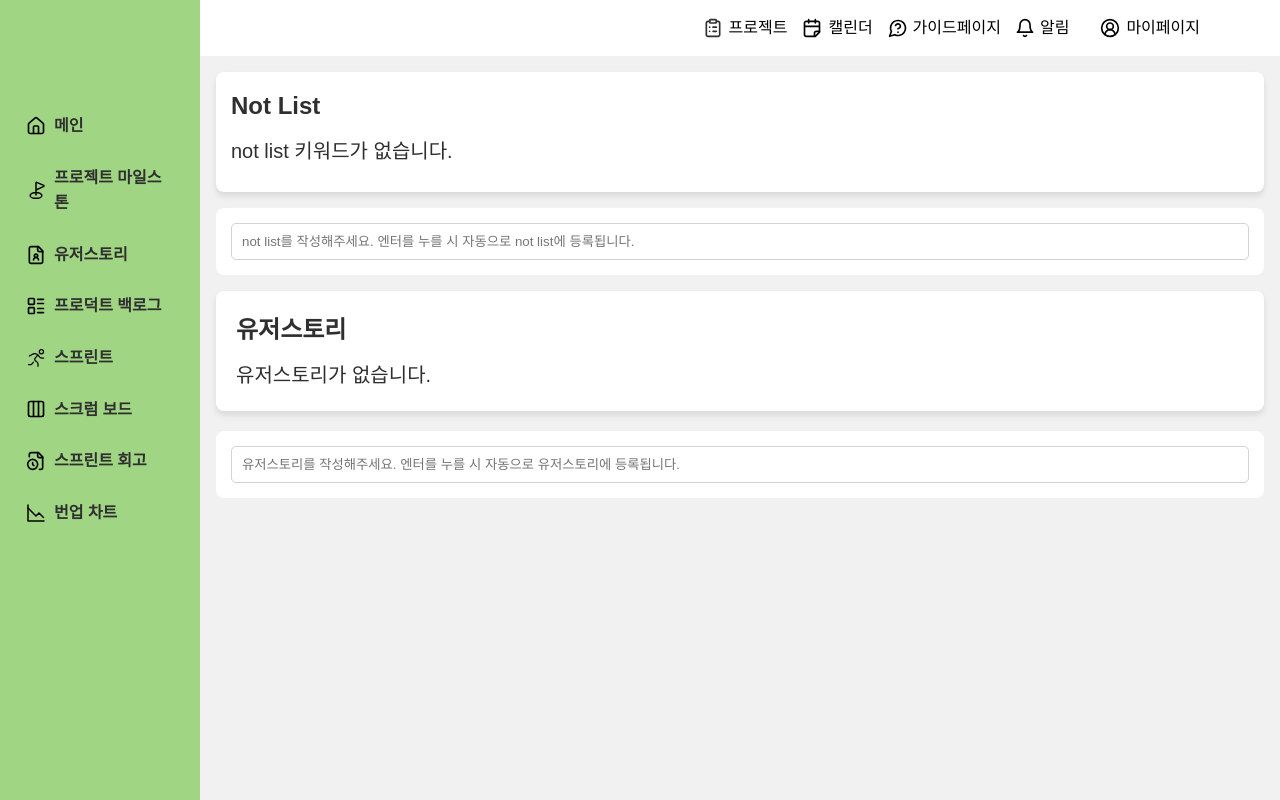
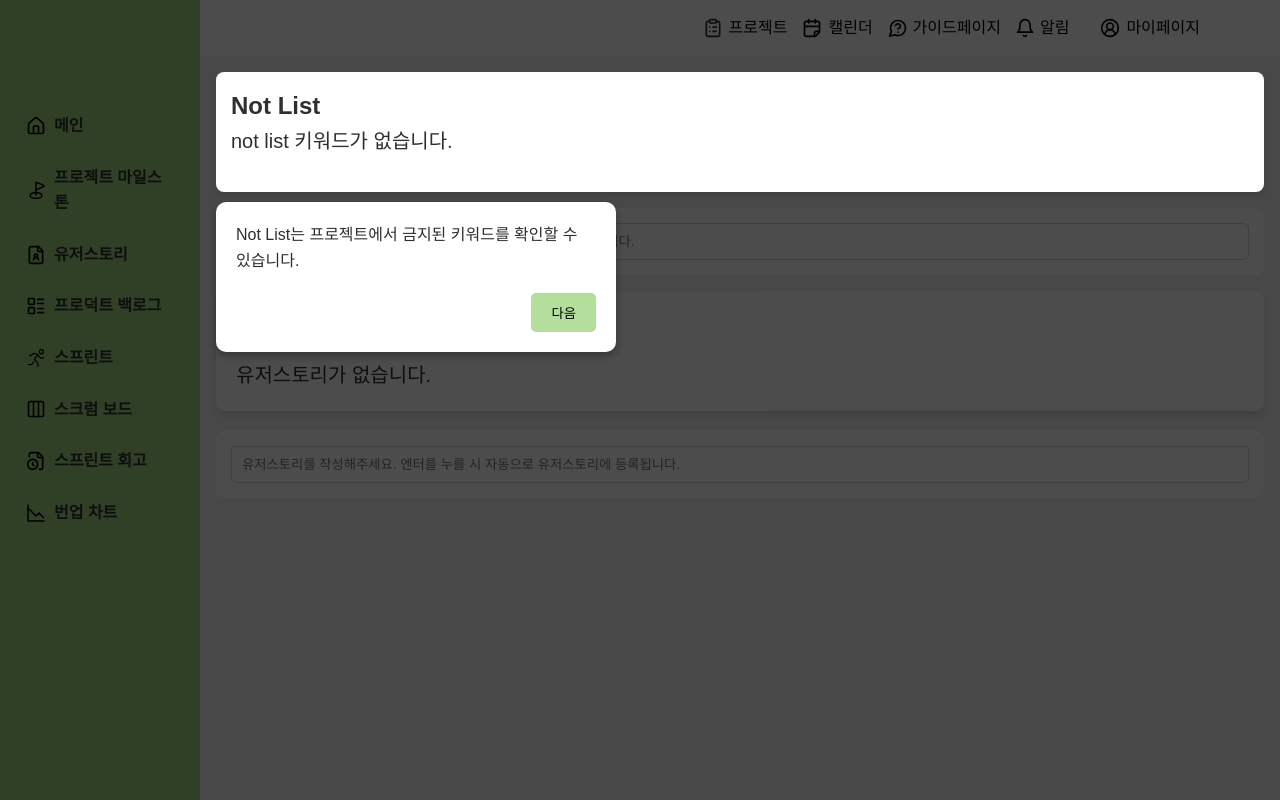
Before and after one commit to softwareengineering-2024-2/softwareengineering-repo, a Flask app: template templates/userstory.html in a window 1280 px wide. Run offline with Flask 3, Linux system fonts and the light colour scheme; the template is opened without the code that fills it, so the values that code supplies are empty; some web fonts are replaced.

Commit message:
feat: 유저스토리 온보딩 추가

```diff
--- a/static/js/userstory.js
+++ b/static/js/userstory.js
@@ -175,3 +175,90 @@ function openMessageModal(title, message) {
 function closeMessageModal() {
     document.getElementById("messageModal").style.display = "none";
 }
+
+// 온보딩 기능 추가
+document.addEventListener("DOMContentLoaded", function () {
+    // PM인지 여부를 확인
+    const isPM = "{{ userproject.user_role }}" === "PM(기획자)";
+    // 온보딩 스텝 정의
+    const onboardingSteps = [
+        {
+            element: document.querySelector(".not-list-box"),
+            text: isPM
+                ? "Not List는 프로젝트에서 금지된 키워드를 관리할 수 있습니다. 금지된 키워드를 수정, 삭제할 수 있습니다."
+                : "Not List는 프로젝트에서 금지된 키워드를 확인할 수 있습니다.",
+        },
+        {
+            element: document.querySelector(".notlist-input-container"),
+            text: "여기에서 새로운 키워드를 입력하여 Not List에 추가할 수 있습니다.",
+        },
+        {
+            element: document.querySelector(".userstory-container"),
+            text: "유저스토리 섹션에서 사용자 스토리를 관리할 수 있습니다. 스토리를 수정하거나 삭제할 수 있습니다.",
+        },
+        {
+            element: document.querySelector(".userstory-input-container"),
+            text: "여기에서 새로운 유저스토리를 입력하여 추가할 수 있습니다.",
+        },
+    ];
+
+    let currentStep = 0;
+
+    const overlay = document.getElementById("onboarding-overlay");
+    const tooltip = document.getElementById("onboarding-tooltip");
+    const tooltipText = document.getElementById("onboarding-text");
+    const nextButton = document.getElementById("onboarding-next-button");
+
+    const showStep = (stepIndex) => {
+        const step = onboardingSteps[stepIndex];
+        if (!step) {
+            endOnboarding();
+            return;
+        }
+
+        const element = step.element;
+
+        // 강조 스타일 적용
+        if (element) {
+            element.classList.add("onboarding-highlight");
+        }
+
+        // 툴팁 내용 설정
+        tooltipText.innerHTML = step.text;
+
+        // 툴팁 위치 설정
+        const rect = element.getBoundingClientRect();
+        tooltip.style.position = "absolute";
+        tooltip.style.top = `${rect.bottom + window.scrollY + 10}px`;
+        tooltip.style.left = `${Math.min(rect.left + window.scrollX, window.innerWidth - tooltip.offsetWidth - 10)}px`;
+
+        // 오버레이 표시
+        overlay.classList.remove("hidden");
+    };
+
+    const hideStep = (stepIndex) => {
+        const step = onboardingSteps[stepIndex];
+        if (step && step.element) {
+            step.element.classList.remove("onboarding-highlight");
+        }
+    };
+
+    const nextStep = () => {
+        hideStep(currentStep);
+        currentStep++;
+        showStep(currentStep);
+    };
+
+    const endOnboarding = () => {
+        hideStep(currentStep);
+        overlay.classList.add("hidden");
+        document.cookie = "onboarding_done_userstory=true; path=/; max-age=31536000"; // 1년 유지
+    };
+
+    nextButton.addEventListener("click", nextStep);
+
+    // 온보딩 초기화
+    if (!document.cookie.includes("onboarding_done_userstory=true")) {
+        showStep(currentStep);
+    }
+});
--- a/static/userstory.css
+++ b/static/userstory.css
@@ -6,7 +6,8 @@
 /* Not List와 User Story, Input Section 간의 여백 설정 */
 .not-list-box,
 .userstory-container,
-.userstory-input-container {
+.userstory-input-container,
+.notlist-input-container {
     margin-bottom: 2vh;
     margin-left: 2vh;
     margin-right: 2vh;/* 각 섹션 간 2vh의 여백 추가 */
@@ -105,7 +106,8 @@
 }
 
 /* 유저스토리 초기 입력창 */
-.userstory-input-container {
+.userstory-input-container,
+.notlist-input-container {
     background-color: var(--color-white);
     padding: 15px;
     border-radius: 8px;
@@ -119,7 +121,13 @@
     border-radius: 5px;
     outline: none;
 }
-
+.notlist-input-container input[type="text"] {
+    width: 100%;
+    padding: 10px;
+    border: 1px solid var(--color-grey-100);
+    border-radius: 5px;
+    outline: none;
+}
 
 /* 모달 배경 */
 .modal-background {
@@ -268,3 +276,69 @@
 .highlight-keyword {
     color: var(--color-red);
 }
+
+/* 온보딩 오버레이 스타일 */
+.onboarding-overlay {
+    position: fixed;
+    top: 0;
+    left: 0;
+    width: 100%;
+    height: 100%;
+    background: rgba(0, 0, 0, 0.7); /* 배경 어둡게 */
+    z-index: 1000;
+    display: flex;
+    justify-content: center;
+    align-items: center;
+}
+
+.onboarding-overlay.hidden {
+    display: none; /* 숨겨진 상태 */
+}
+
+/* 온보딩 툴팁 스타일 */
+.onboarding-tooltip {
+    background: var(--color-white);
+    padding: 20px;
+    border-radius: 10px;
+    box-shadow: 0px 4px 10px rgba(0, 0, 0, 0.3);
+    text-align: left;
+    width: 400px;
+    position: absolute; /* 특정 요소 근처에 배치 */
+    z-index: 1001;
+    display: flex;
+    flex-direction: column;
+    align-items: flex-end; /* 버튼을 오른쪽으로 정렬 */
+    z-index: 1002; /* 툴팁이 오버레이 위에 보이도록 설정 */
+}
+
+/* 온보딩 툴팁 텍스트 스타일 */
+.onboarding-tooltip p {
+    margin-bottom: 20px;
+    font-size: 1rem;
+    color: var(--color-grey-900);
+}
+
+/* 온보딩 버튼 스타일 */
+.onboarding-tooltip button {
+    padding: 10px 20px;
+    background-color: var(--color-green-400);
+    color: var(--color-black);
+    border: none;
+    border-radius: 5px;
+    cursor: pointer;
+    margin-left: auto; /* 우측 정렬 */
+}
+
+.onboarding-tooltip button:hover {
+    background-color: var(--color-green-600);
+}
+
+/* 특정 요소 강조 스타일 */
+.onboarding-highlight {
+    z-index: 1001;
+    position: relative;
+    background-color: white;
+    border-radius: 8px;
+    display: block;
+    box-sizing: border-box;
+}
--- a/templates/userstory.html
+++ b/templates/userstory.html
@@ -36,7 +36,7 @@
             </div>
 
             <!-- Not List Input -->
-            <div class="userstory-input-container">
+            <div class="notlist-input-container">
                 <form action="{{ url_for('userstory.create_keywords_route', project_id=project.project_id) }}" method="POST">
                     <input type="text" name="keyword" placeholder="not list를 작성해주세요. 엔터를 누를 시 자동으로 not list에 등록됩니다.">
                 </form>
@@ -94,6 +94,16 @@
             </div>
         </div>
     </div>
+    <!-- 온보딩 오버레이 -->
+    <div id="onboarding-overlay" class="onboarding-overlay hidden">
+        <!-- 온보딩 툴팁 -->
+        <div id="onboarding-tooltip" class="onboarding-tooltip">
+            <p id="onboarding-text">여기에 온보딩 설명 텍스트가 표시됩니다.</p>
+            <div class="onboarding-buttons">
+                <button id="onboarding-next-button" class="onboarding-next-button">다음</button>
+            </div>
+        </div>
+    </div>
     <script>
         const project_id = {{ project.project_id }};
         // Python 리스트를 JSON 배열로 변환하여 JavaScript에서 사용
```
Also changed, not shown: static/milestone.css (+6 -2 lines).
